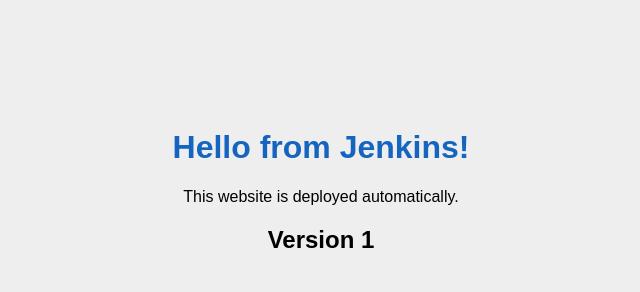
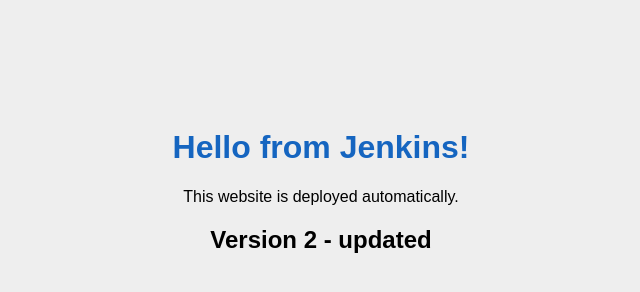
Before and after one commit to realjain/jenkins-web-demo, a plain HTML site: page index.html in a window 1280 px wide. Shown: the whole page, without its empty margins (319-959 px from the left). Drawn offline with Linux system fonts and the light colour scheme.

Commit message:
Testing Jenkins webhook

```diff
--- a/index.html
+++ b/index.html
@@ -7,6 +7,6 @@
 <body>
     <h1>Hello from Jenkins!</h1>
     <p>This website is deployed automatically.</p>
-    <h2>Version 1</h2>
+    <h2>Version 2 - updated</h2>
 </body>
 </html>
```
